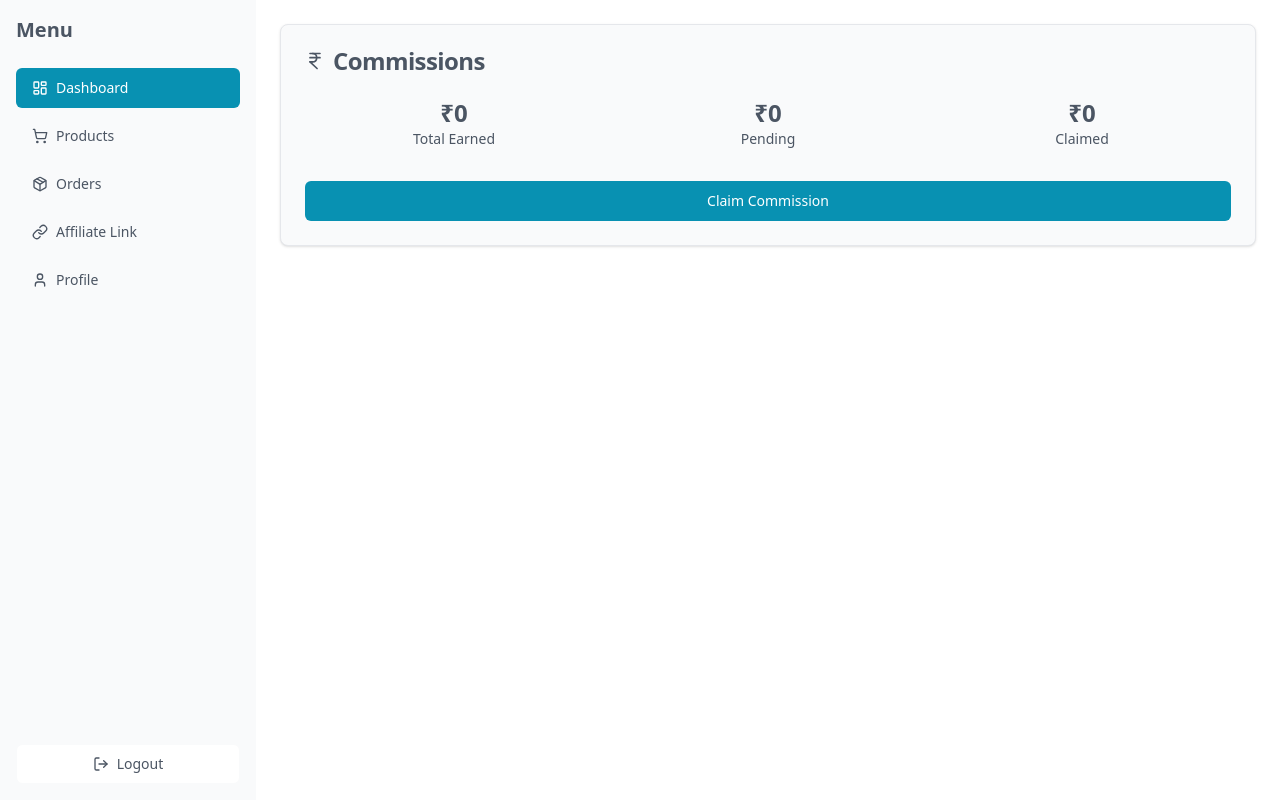
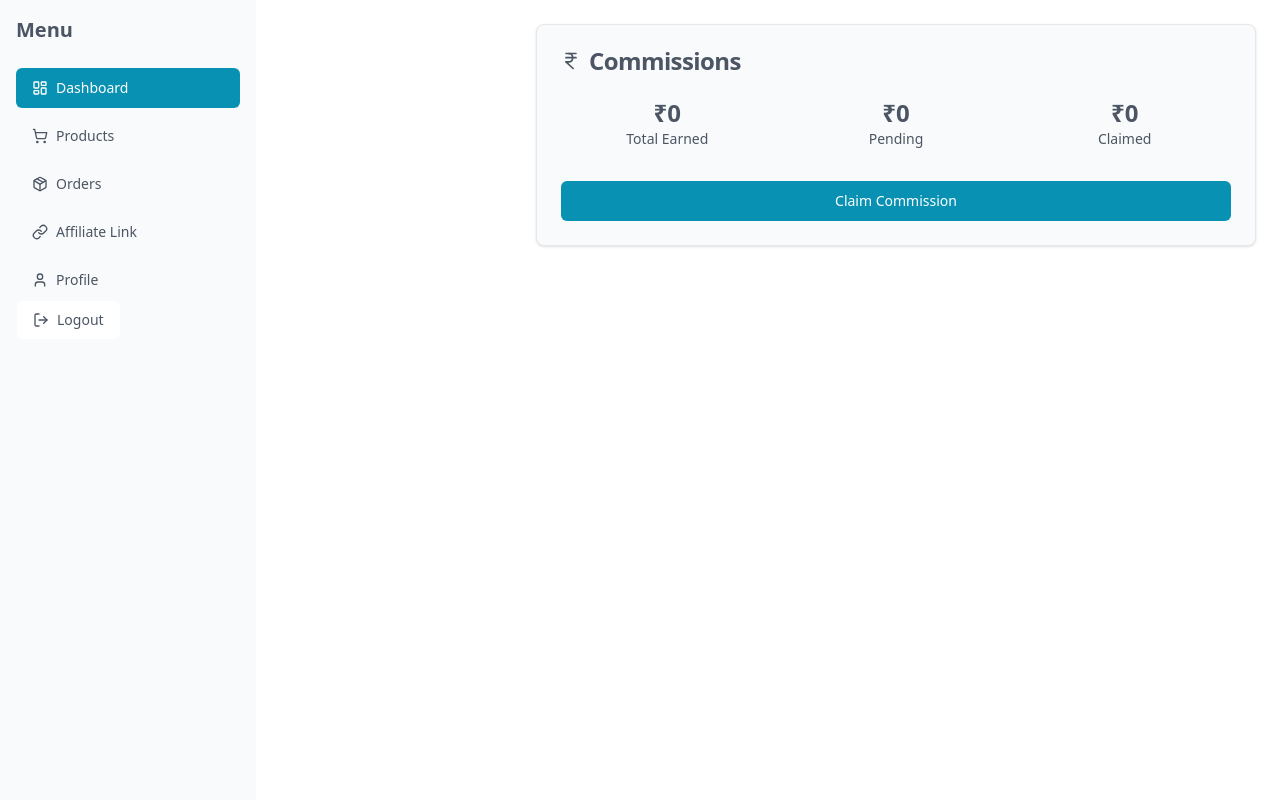
Before and after one commit to Abhishek-Shewale/firebase-auth-app, a Next.js app: page /dashboard in a window 1280 px wide. Built offline with nearby package versions, Linux system fonts and the light colour scheme; no server answers.

Commit message:
dashborad make responsive

```diff
--- a/app/dashboard/page.jsx
+++ b/app/dashboard/page.jsx
@@ -3,7 +3,16 @@
 import { useSearchParams, useRouter } from "next/navigation"
 import { useAuth } from "@/contexts/auth-context"
 import { Button } from "@/components/ui/button"
-import { LogOut, LayoutDashboard, ShoppingCart, Package, Link, User } from "lucide-react"
+import {
+  LogOut,
+  LayoutDashboard,
+  ShoppingCart,
+  Package,
+  Link,
+  User,
+  Menu,
+  X,
+} from "lucide-react"
 import { useState } from "react"
 import dynamic from "next/dynamic"
 
@@ -18,6 +27,7 @@ export default function DashboardPage() {
   const router = useRouter()
   const searchParams = useSearchParams()
   const section = searchParams.get("section") || "home"
+  const [sidebarOpen, setSidebarOpen] = useState(false)
 
   const handleLogout = async () => {
     try {
@@ -37,17 +47,32 @@ export default function DashboardPage() {
   ]
 
   return (
-    <div className="min-h-screen flex bg-background">
+    <div className="min-h-screen flex flex-col md:flex-row bg-background">
+      {/* Mobile top bar */}
+      <div className="md:hidden flex items-center justify-between p-4 border-b">
+        <h1 className="text-lg font-bold">Dashboard</h1>
+        <Button variant="ghost" size="icon" onClick={() => setSidebarOpen(!sidebarOpen)}>
+          {sidebarOpen ? <X className="h-5 w-5" /> : <Menu className="h-5 w-5" />}
+        </Button>
+      </div>
+
       {/* Sidebar */}
-      <aside className="w-64 bg-muted p-4 flex flex-col">
-        <h2 className="text-xl font-bold mb-6">Menu</h2>
+      <aside
+        className={`${
+          sidebarOpen ? "block" : "hidden"
+        } md:block w-64 bg-muted p-4 flex flex-col fixed md:static inset-y-0 left-0 z-20`}
+      >
+        <h2 className="text-xl font-bold mb-6 hidden md:block">Menu</h2>
         <nav className="space-y-2 flex-1">
           {menuItems.map((item) => (
             <Button
               key={item.key}
               variant={section === item.key ? "default" : "ghost"}
               className="w-full justify-start"
-              onClick={() => router.push(`/dashboard?section=${item.key}`)}
+              onClick={() => {
+                router.push(`/dashboard?section=${item.key}`)
+                setSidebarOpen(false) // auto-close on mobile
+              }}
             >
               {item.icon}
               <span className="ml-2">{item.label}</span>
@@ -60,7 +85,7 @@ export default function DashboardPage() {
       </aside>
 
       {/* Main content */}
-      <main className="flex-1 p-6">
+      <main className="flex-1 p-6 md:ml-64">
         {section === "home" && <DashboardHome user={user} />}
         {section === "profile" && <Profile user={user} />}
         {section === "orders" && <Orders user={user} />}
```
